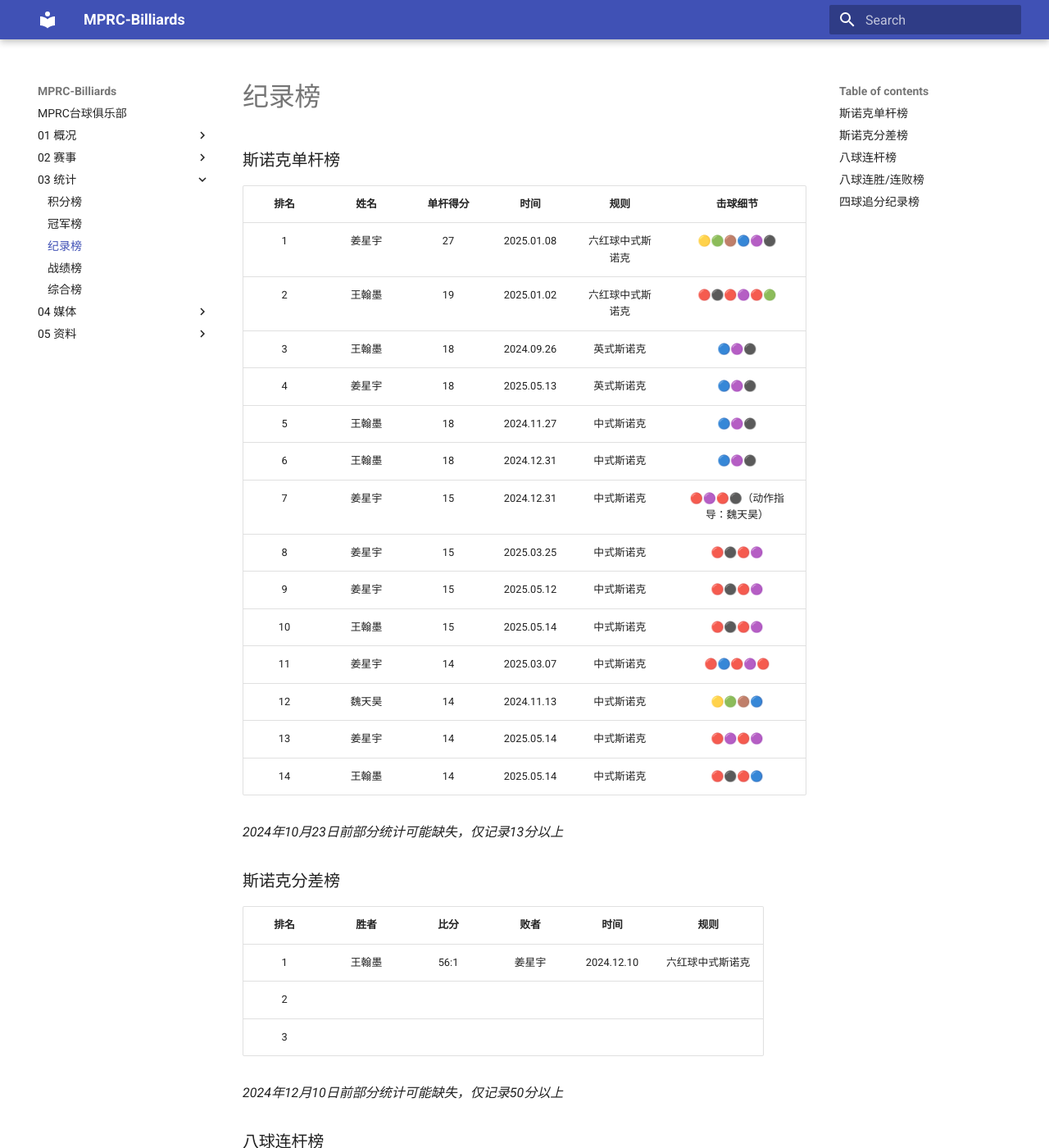
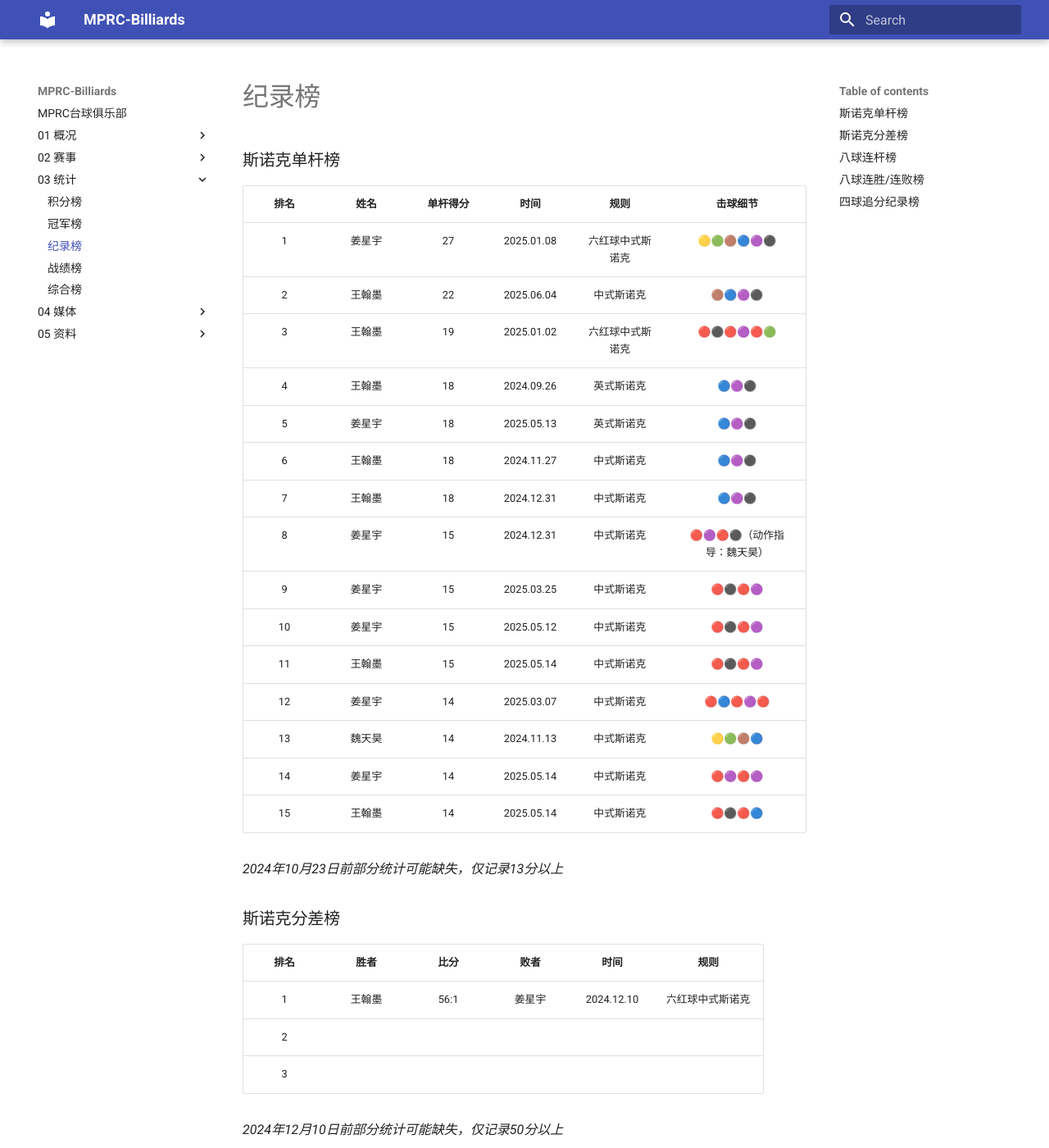
Before and after one commit to mprc-billiards/mprc-billiards.github.io, an MkDocs documentation site: the page built from docs/03-统计/3-纪录榜.md, in a window 1280 px wide and 1400 px high. Shown: the whole window at 82% size. Built offline with MkDocs 1.6.1 and Material for MkDocs 9.7.7, drawn with Linux system fonts in a browser that asks for light colours.

Commit message:
update 2025.06.04

```diff
--- a/docs/03-统计/3-纪录榜.md
+++ b/docs/03-统计/3-纪录榜.md
@@ -5,19 +5,20 @@
 | 排名 | 姓名   | 单杆得分  |  时间      |      规则       |           击球细节            |
 | :--: | :----: | :------: | :-------: | :-------------: | :--------------------------: |
 | 1    | 姜星宇 | 27       | 2025.01.08 | 六红球中式斯诺克 | 🟡🟢🟤🔵🟣⚫️              |
-| 2    | 王翰墨 | 19       | 2025.01.02 | 六红球中式斯诺克 | 🔴⚫️🔴🟣🔴🟢              |
-| 3    | 王翰墨 | 18       | 2024.09.26 |      英式斯诺克 | 🔵🟣⚫️                      |
-| 4    | 姜星宇 | 18       | 2025.05.13 |      英式斯诺克 | 🔵🟣⚫️                      |
-| 5    | 王翰墨 | 18       | 2024.11.27 |      中式斯诺克 | 🔵🟣⚫️                      |
-| 6    | 王翰墨 | 18       | 2024.12.31 |      中式斯诺克 | 🔵🟣⚫️                      |
-| 7    | 姜星宇 | 15       | 2024.12.31 |      中式斯诺克 | 🔴🟣🔴⚫️（动作指导：魏天昊） |
-| 8    | 姜星宇 | 15       | 2025.03.25 |      中式斯诺克 | 🔴⚫️🔴🟣                   |
-| 9    | 姜星宇 | 15       | 2025.05.12 |      中式斯诺克 | 🔴⚫️🔴🟣                   |
-| 10   | 王翰墨 | 15       | 2025.05.14 |      中式斯诺克 | 🔴⚫️🔴🟣                   |
-| 11   | 姜星宇 | 14       | 2025.03.07 |      中式斯诺克 | 🔴🔵🔴🟣🔴                 |
-| 12   | 魏天昊 | 14       | 2024.11.13 |      中式斯诺克 | 🟡🟢🟤🔵                   |
-| 13   | 姜星宇 | 14       | 2025.05.14 |      中式斯诺克 | 🔴🟣🔴🟣                   |
-| 14   | 王翰墨 | 14       | 2025.05.14 |      中式斯诺克 | 🔴⚫️🔴🔵                   |
+| 2    | 王翰墨 | 22       | 2025.06.04 |      中式斯诺克 | 🟤🔵🟣⚫️                    |
+| 3    | 王翰墨 | 19       | 2025.01.02 | 六红球中式斯诺克 | 🔴⚫️🔴🟣🔴🟢              |
+| 4    | 王翰墨 | 18       | 2024.09.26 |      英式斯诺克 | 🔵🟣⚫️                      |
+| 5    | 姜星宇 | 18       | 2025.05.13 |      英式斯诺克 | 🔵🟣⚫️                      |
+| 6    | 王翰墨 | 18       | 2024.11.27 |      中式斯诺克 | 🔵🟣⚫️                      |
+| 7    | 王翰墨 | 18       | 2024.12.31 |      中式斯诺克 | 🔵🟣⚫️                      |
+| 8    | 姜星宇 | 15       | 2024.12.31 |      中式斯诺克 | 🔴🟣🔴⚫️（动作指导：魏天昊） |
+| 9    | 姜星宇 | 15       | 2025.03.25 |      中式斯诺克 | 🔴⚫️🔴🟣                   |
+| 10   | 姜星宇 | 15       | 2025.05.12 |      中式斯诺克 | 🔴⚫️🔴🟣                   |
+| 11   | 王翰墨 | 15       | 2025.05.14 |      中式斯诺克 | 🔴⚫️🔴🟣                   |
+| 12   | 姜星宇 | 14       | 2025.03.07 |      中式斯诺克 | 🔴🔵🔴🟣🔴                 |
+| 13   | 魏天昊 | 14       | 2024.11.13 |      中式斯诺克 | 🟡🟢🟤🔵                   |
+| 14   | 姜星宇 | 14       | 2025.05.14 |      中式斯诺克 | 🔴🟣🔴🟣                   |
+| 15   | 王翰墨 | 14       | 2025.05.14 |      中式斯诺克 | 🔴⚫️🔴🔵                   |
 
 *2024年10月23日前部分统计可能缺失，仅记录13分以上*
 
```
Also changed, not shown: docs/01-概况/1-赛事组织.md (+1 -0 lines), docs/01-概况/4-历史汇总.md (+1 -1 lines), docs/02-赛事/E-挑战赛/E08-中式斯诺克挑战赛.md (added, +16 -0 lines), docs/03-统计/4-战绩榜.md (+3 -3 lines), docs/02-赛事/E-挑战赛/E09-俄式台球挑战赛.md (renamed from docs/02-赛事/E-挑战赛/E08-俄式台球挑战赛.md).
